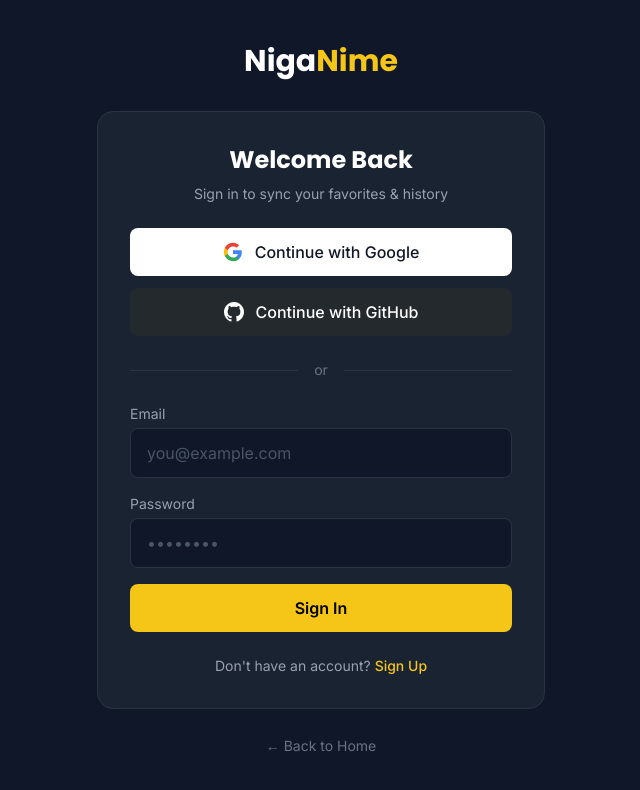
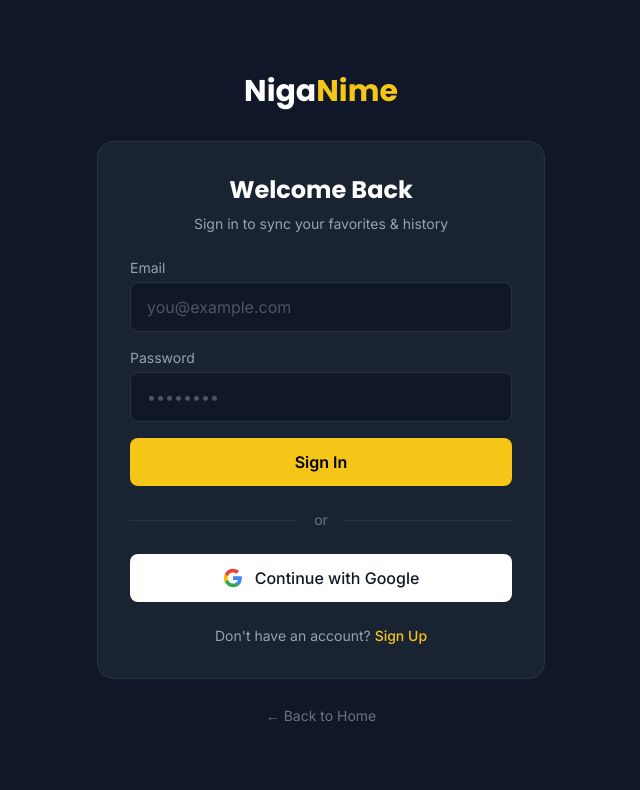
Before and after one commit to WildanAbdelF/NigaNime, a Next.js app: page /login in a window 1280 px wide. Shown: the top 790 px of the page, without its empty margins (319-959 px from the left). Built offline with nearby package versions, Linux system fonts and the light colour scheme.

Commit message:
[ADD] Sign in With Google Feature, [EDIT] UI For Sign in Page

```diff
--- a/app/login/page.tsx
+++ b/app/login/page.tsx
@@ -53,16 +53,20 @@
     setLoading(false);
   };
 
-  const handleOAuthLogin = async (provider: "google" | "github") => {
+  const handleGoogleLogin = async () => {
     setLoading(true);
     setError(null);
 
     const supabase = createClient();
 
     const { error } = await supabase.auth.signInWithOAuth({
-      provider,
+      provider: "google",
       options: {
         redirectTo: `${window.location.origin}/api/auth/callback`,
+        queryParams: {
+          access_type: "offline",
+          prompt: "consent",
+        },
       },
     });
 
@@ -92,40 +96,6 @@
               ? "Sign in to sync your favorites & history"
               : "Join NigaNime to save your favorites"}
           </p>
-
-          {/* OAuth Buttons */}
-          <div className="space-y-3 mb-6">
-            <button
-              onClick={() => handleOAuthLogin("google")}
-              disabled={loading}
-              className="w-full flex items-center justify-center gap-3 bg-white hover:bg-gray-100 text-gray-900 font-medium py-3 rounded-lg transition-colors disabled:opacity-50"
-            >
-              <svg className="w-5 h-5" viewBox="0 0 24 24">
-                <path fill="#4285F4" d="M22.56 12.25c0-.78-.07-1.53-.2-2.25H12v4.26h5.92a5.06 5.06 0 01-2.2 3.32v2.77h3.57c2.08-1.92 3.27-4.74 3.27-8.1z" />
-                <path fill="#34A853" d="M12 23c2.97 0 5.46-.98 7.28-2.66l-3.57-2.77c-.98.66-2.23 1.06-3.71 1.06-2.86 0-5.29-1.93-6.16-4.53H2.18v2.84C3.99 20.53 7.7 23 12 23z" />
-                <path fill="#FBBC05" d="M5.84 14.09c-.22-.66-.35-1.36-.35-2.09s.13-1.43.35-2.09V7.07H2.18C1.43 8.55 1 10.22 1 12s.43 3.45 1.18 4.93l2.85-2.22.81-.62z" />
-                <path fill="#EA4335" d="M12 5.38c1.62 0 3.06.56 4.21 1.64l3.15-3.15C17.45 2.09 14.97 1 12 1 7.7 1 3.99 3.47 2.18 7.07l3.66 2.84c.87-2.6 3.3-4.53 6.16-4.53z" />
-              </svg>
-              Continue with Google
-            </button>
-            <button
-              onClick={() => handleOAuthLogin("github")}
-              disabled={loading}
-              className="w-full flex items-center justify-center gap-3 bg-[#24292e] hover:bg-[#2f363d] text-white font-medium py-3 rounded-lg transition-colors disabled:opacity-50"
-            >
-              <svg className="w-5 h-5" fill="currentColor" viewBox="0 0 24 24">
-                <path d="M12 0c-6.626 0-12 5.373-12 12 0 5.302 3.438 9.8 8.207 11.387.599.111.793-.261.793-.577v-2.234c-3.338.726-4.033-1.416-4.033-1.416-.546-1.387-1.333-1.756-1.333-1.756-1.089-.745.083-.729.083-.729 1.205.084 1.839 1.237 1.839 1.237 1.07 1.834 2.807 1.304 3.492.997.107-.775.418-1.305.762-1.604-2.665-.305-5.467-1.334-5.467-5.931 0-1.311.469-2.381 1.236-3.221-.124-.303-.535-1.524.117-3.176 0 0 1.008-.322 3.301 1.23.957-.266 1.983-.399 3.003-.404 1.02.005 2.047.138 3.006.404 2.291-1.552 3.297-1.23 3.297-1.23.653 1.653.242 2.874.118 3.176.77.84 1.235 1.911 1.235 3.221 0 4.609-2.807 5.624-5.479 5.921.43.372.823 1.102.823 2.222v3.293c0 .319.192.694.801.576 4.765-1.589 8.199-6.086 8.199-11.386 0-6.627-5.373-12-12-12z" />
-              </svg>
-              Continue with GitHub
-            </button>
-          </div>
-
-          {/* Divider */}
-          <div className="flex items-center gap-4 mb-6">
-            <div className="flex-1 h-px bg-[#2a3441]" />
-            <span className="text-gray-500 text-sm">or</span>
-            <div className="flex-1 h-px bg-[#2a3441]" />
-          </div>
 
           {/* Email Form */}
           <form onSubmit={handleEmailAuth} className="space-y-4">
@@ -186,6 +156,28 @@
             </button>
           </form>
 
+          {/* Divider */}
+          <div className="flex items-center gap-4 my-6">
+            <div className="flex-1 h-px bg-[#2a3441]" />
+            <span className="text-gray-500 text-sm">or</span>
+            <div className="flex-1 h-px bg-[#2a3441]" />
+          </div>
+
+          {/* Google OAuth */}
+          <button
+            onClick={handleGoogleLogin}
+            disabled={loading}
+            className="w-full flex items-center justify-center gap-3 bg-white hover:bg-gray-100 text-gray-900 font-medium py-3 rounded-lg transition-colors disabled:opacity-50"
+          >
+            <svg className="w-5 h-5" viewBox="0 0 24 24">
+              <path fill="#4285F4" d="M22.56 12.25c0-.78-.07-1.53-.2-2.25H12v4.26h5.92a5.06 5.06 0 01-2.2 3.32v2.77h3.57c2.08-1.92 3.27-4.74 3.27-8.1z" />
+              <path fill="#34A853" d="M12 23c2.97 0 5.46-.98 7.28-2.66l-3.57-2.77c-.98.66-2.23 1.06-3.71 1.06-2.86 0-5.29-1.93-6.16-4.53H2.18v2.84C3.99 20.53 7.7 23 12 23z" />
+              <path fill="#FBBC05" d="M5.84 14.09c-.22-.66-.35-1.36-.35-2.09s.13-1.43.35-2.09V7.07H2.18C1.43 8.55 1 10.22 1 12s.43 3.45 1.18 4.93l2.85-2.22.81-.62z" />
+              <path fill="#EA4335" d="M12 5.38c1.62 0 3.06.56 4.21 1.64l3.15-3.15C17.45 2.09 14.97 1 12 1 7.7 1 3.99 3.47 2.18 7.07l3.66 2.84c.87-2.6 3.3-4.53 6.16-4.53z" />
+            </svg>
+            Continue with Google
+          </button>
+
           {/* Toggle mode */}
           <p className="text-center text-gray-400 text-sm mt-6">
             {mode === "login" ? (
```
